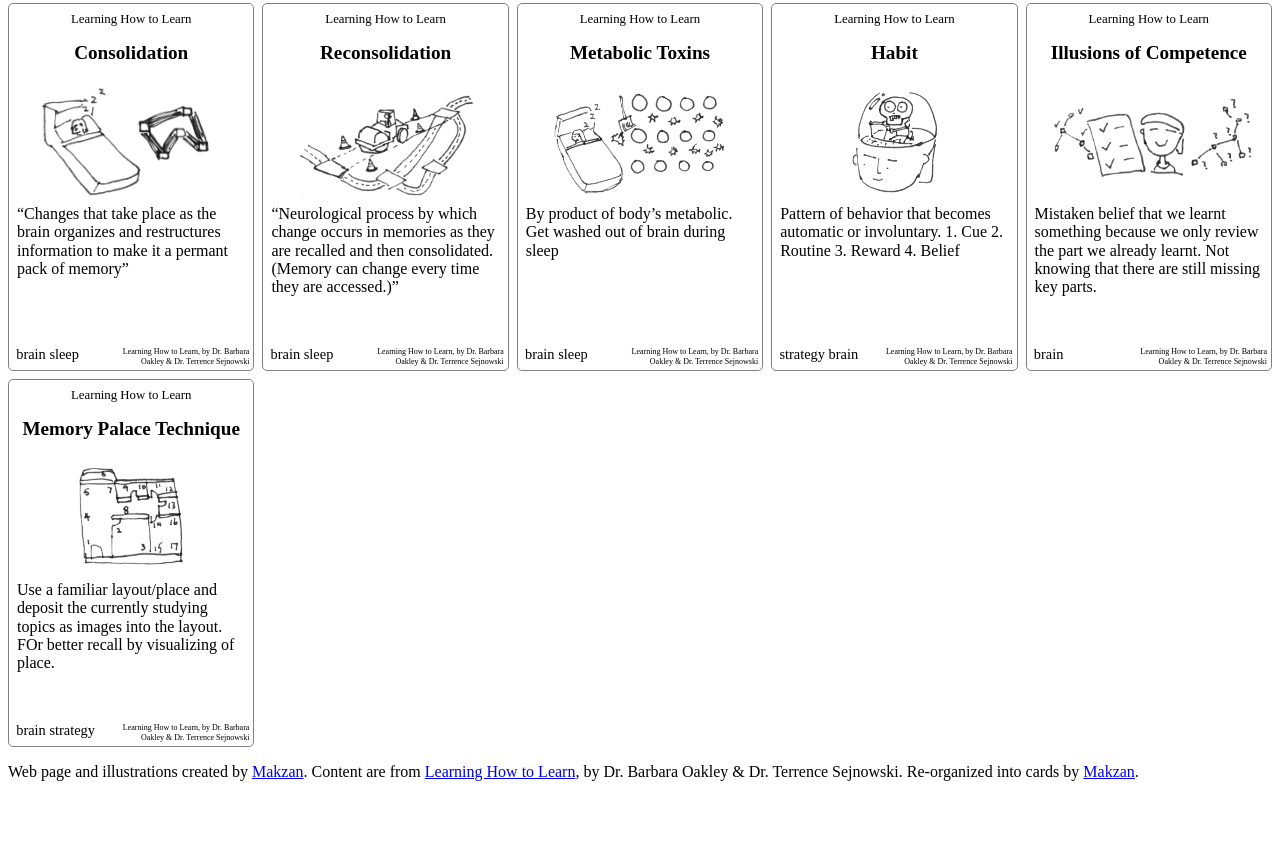
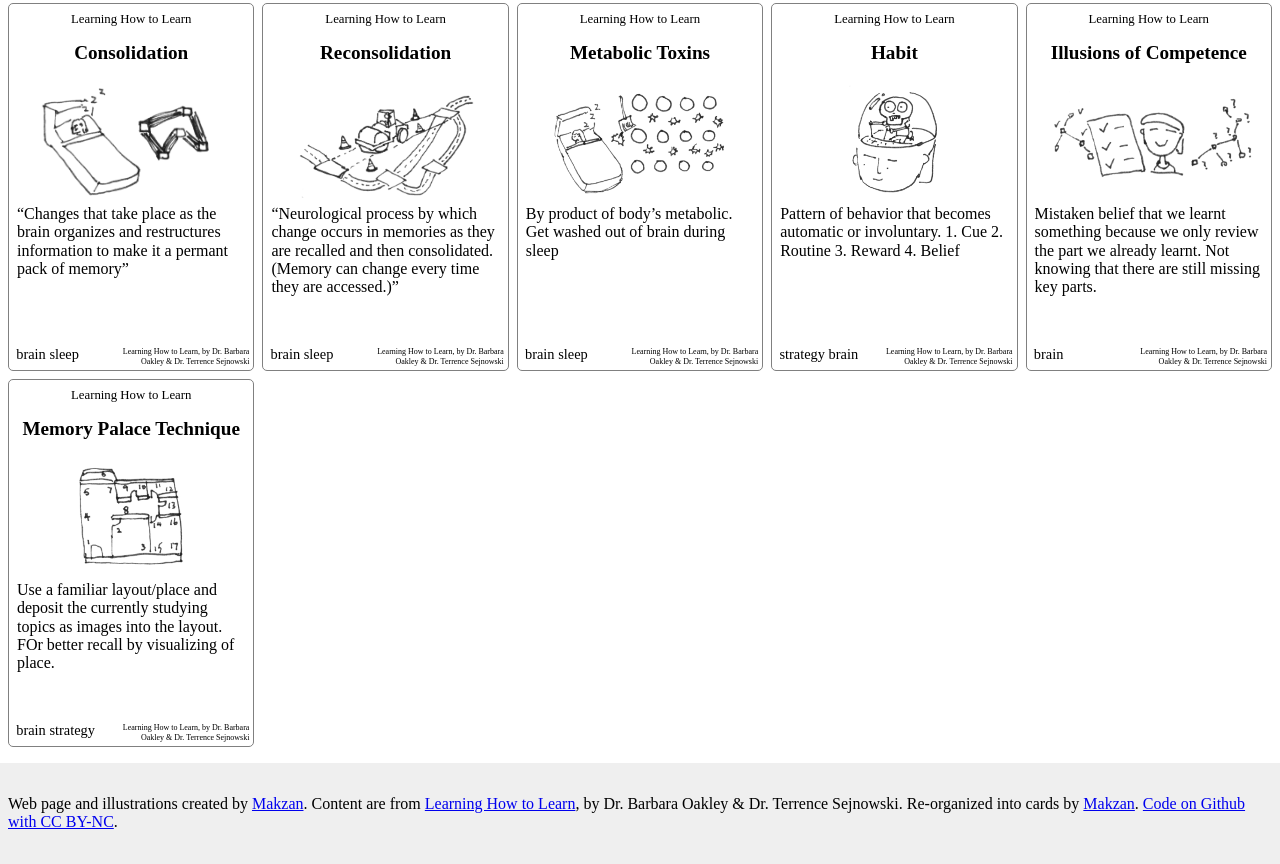
Before and after one commit to makzan/learning-how-to-learn-deck, a plain HTML site: page index.html in a window 1280 px wide. Shown: the part 1300-2164 px from the top of the page. Before the commit the page ends 2105 px from the top, so only its background shows below. Drawn offline with nearby package versions, Linux system fonts and the light colour scheme.

Commit message:
Add footer license.

```diff
--- a/index.html
+++ b/index.html
@@ -44,7 +44,7 @@
 </div>
 
 <footer>
-  <p>Web page and illustrations created by <a href='https://makzan.net'>Makzan</a>. Content are from <a href='https://www.coursera.org/learn/learning-how-to-learn/'>Learning How to Learn</a>, by Dr. Barbara Oakley & Dr. Terrence Sejnowski. Re-organized into cards by <a href='https://makzan.net'>Makzan</a>.</p>
+  <p>Web page and illustrations created by <a href='https://makzan.net'>Makzan</a>. Content are from <a href='https://www.coursera.org/learn/learning-how-to-learn/'>Learning How to Learn</a>, by Dr. Barbara Oakley & Dr. Terrence Sejnowski. Re-organized into cards by <a href='https://makzan.net'>Makzan</a>. <a href='https://github.com/makzan/learning-how-to-learn-deck'>Code on Github with CC BY-NC</a>.</p>
 </footer>
 <!-- partial -->
   <script src='https://cdnjs.cloudflare.com/ajax/libs/vue/2.6.10/vue.js'></script><script  src="./script.js"></script>
--- a/style.css
+++ b/style.css
@@ -72,3 +72,12 @@ body {
   text-align: right;
   width: 60%;
 }
+
+footer {
+  margin: -0.5em;
+  padding: 0.5em;
+  margin-top: 1em;
+  padding-bottom: 1em;
+  padding-top: 1em;
+  background: #efefef;
+}
```
Also changed, not shown: 1 other file.
